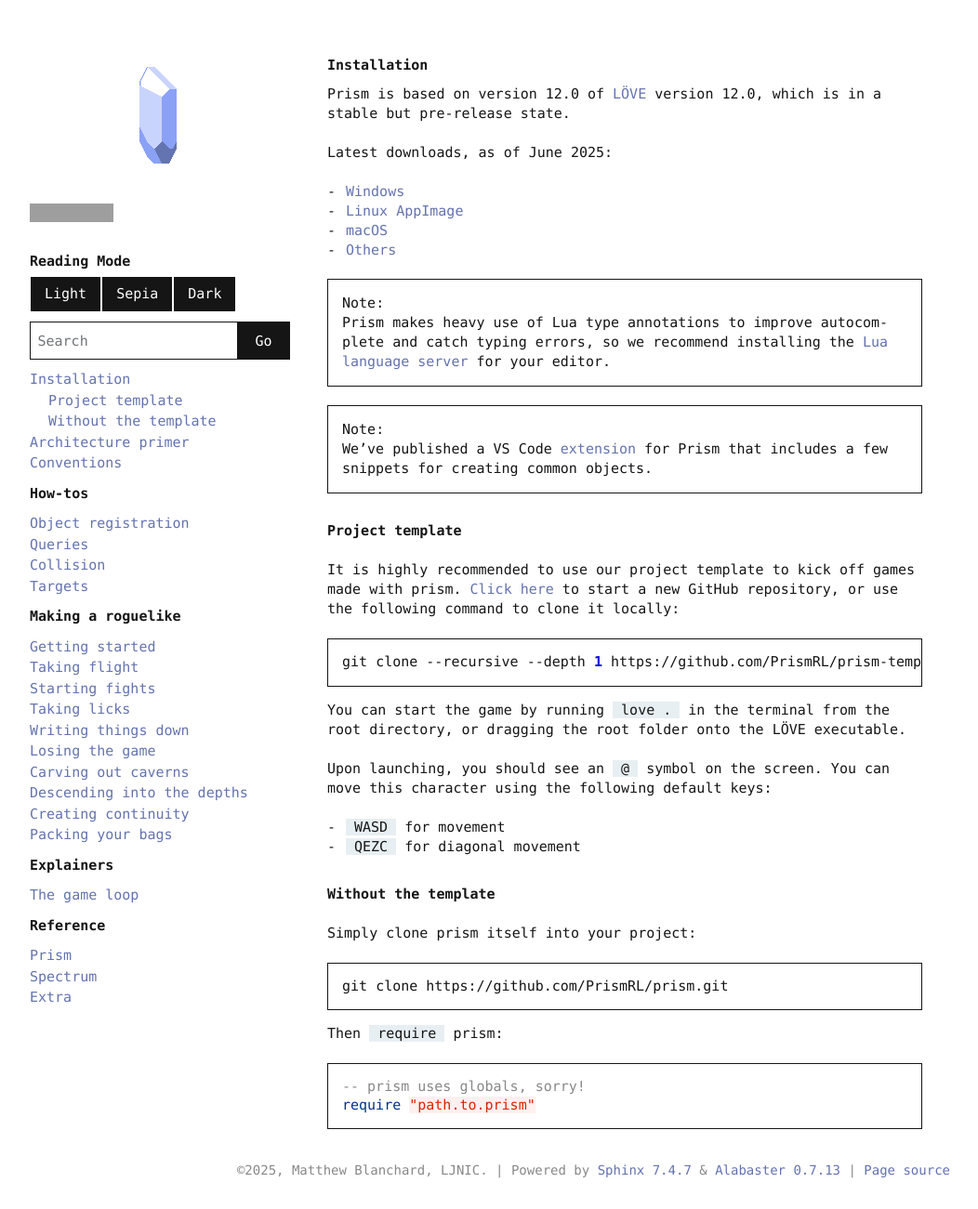
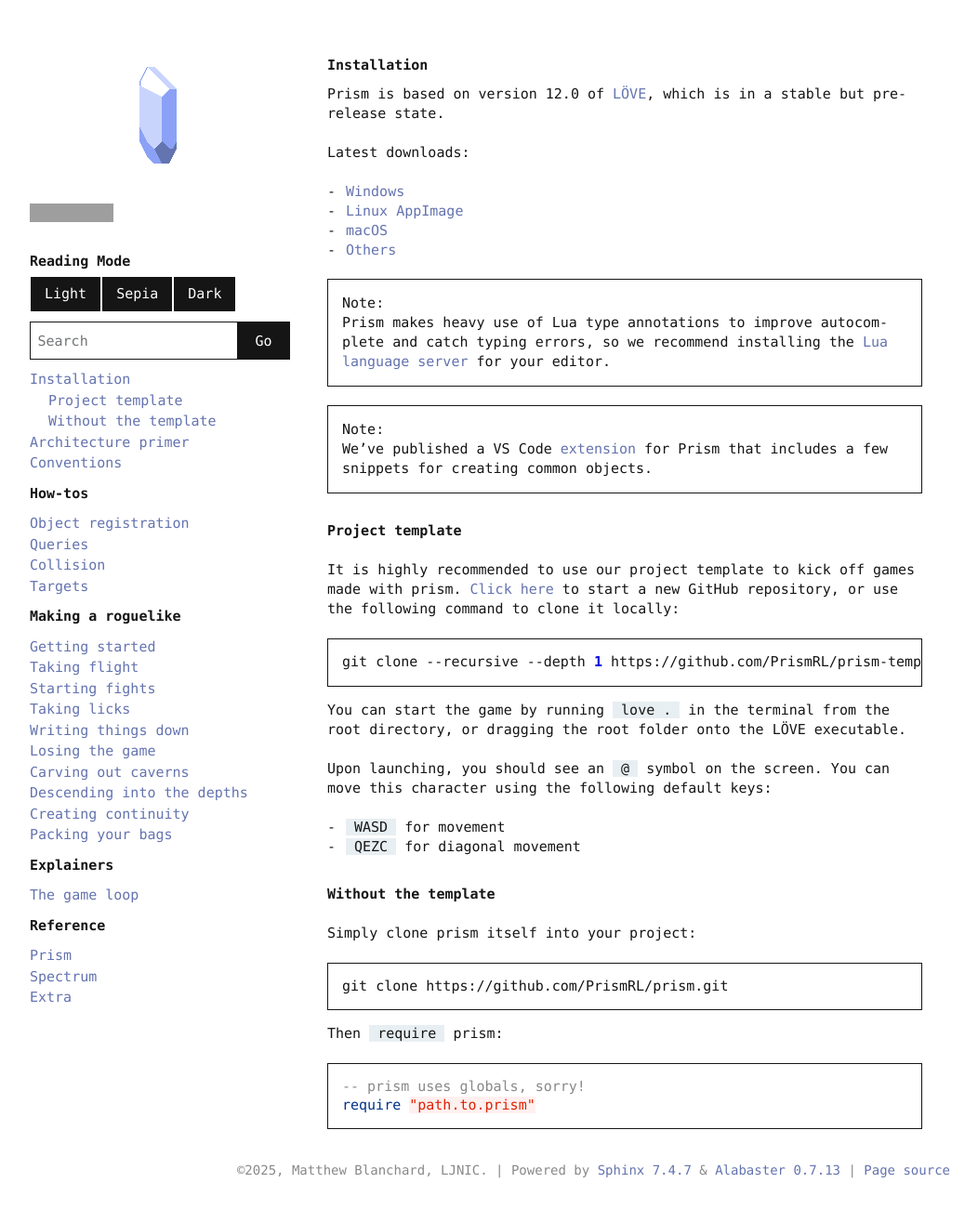
Before and after one commit to drewww/prism, a Sphinx documentation site: the page built from docs/source/installation.rst, in a window 1280 px wide. Shown: the whole page at 93% size, without its empty margins (118-1170 px from the left). Built offline with Sphinx 7.4.7, drawn with Linux system fonts in a browser that asks for light colours; pages that are not in the unit, such as notebooks, are missing from menus; grey boxes are pictures that could not be loaded.

Commit message:
Fix up installation guide

```diff
--- a/docs/source/installation.rst
+++ b/docs/source/installation.rst
@@ -1,10 +1,10 @@
 Installation
 ============
 
-Prism is based on version 12.0 of `LÖVE <https://love2d.org>`_ version 12.0, which
+Prism is based on version 12.0 of `LÖVE <https://love2d.org>`_, which
 is in a stable but pre-release state.
 
-Latest downloads, as of June 2025:
+Latest downloads:
 
 - `Windows <https://nightly.link/love2d/love/workflows/main/main/love-windows-x64.zip>`_
 - `Linux AppImage <https://nightly.link/love2d/love/workflows/main/main/love-linux-X64.AppImage.zip>`_
```
